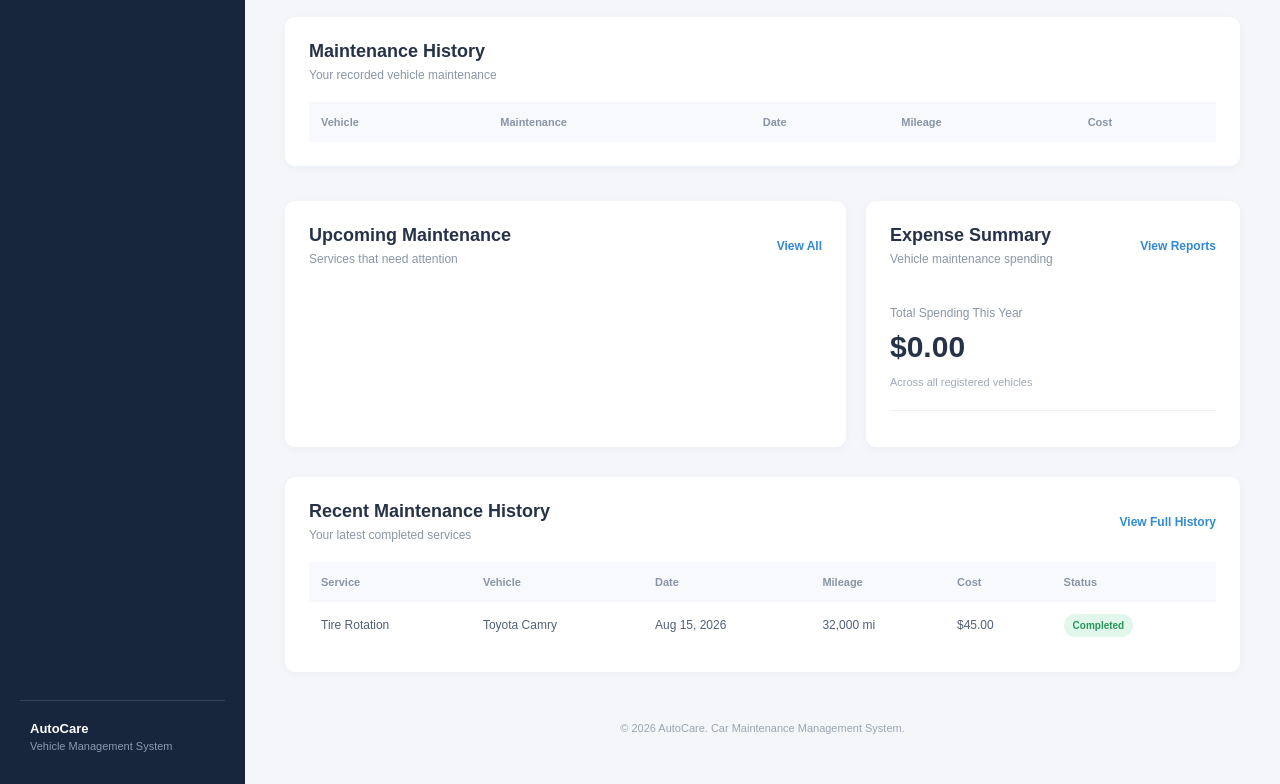
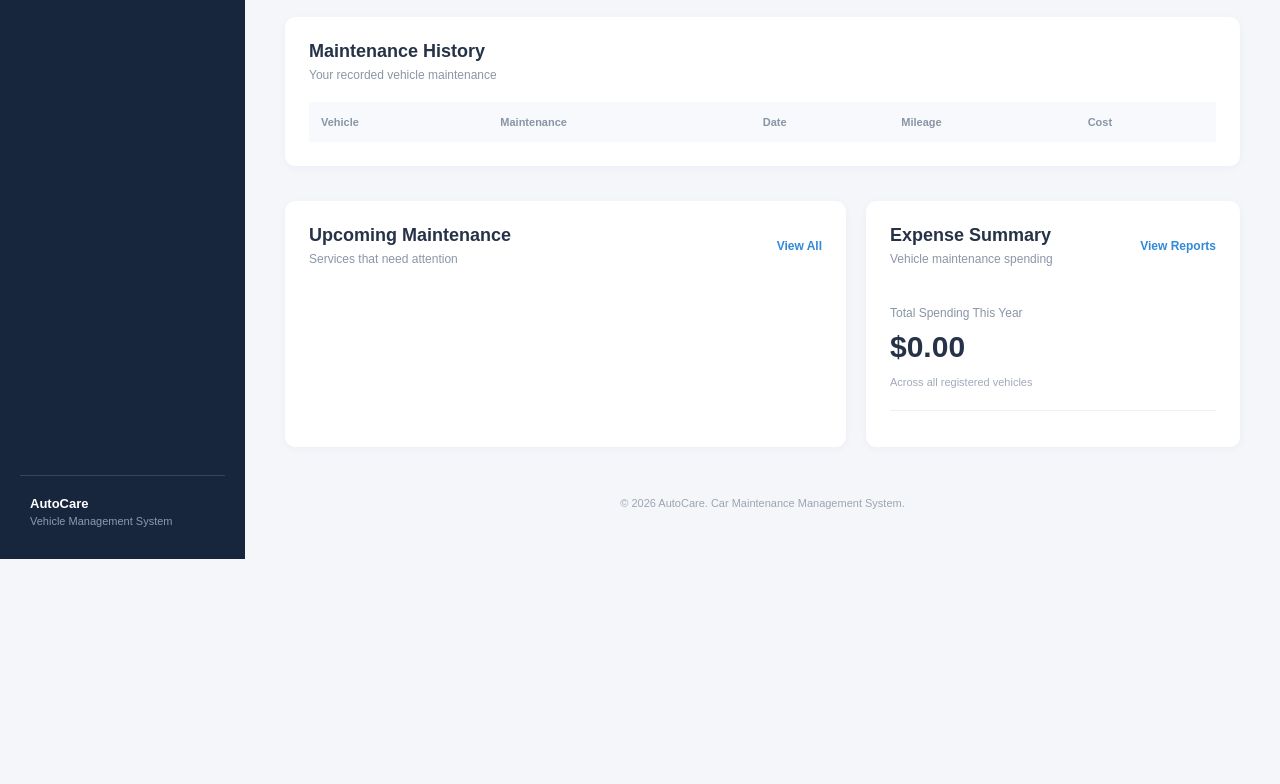
Before and after one commit to WartburgMason/CMT-masonb-final, a website: page index.html in a window 1280 px wide. Shown: the part 581-1365 px from the top of the page. After the commit the page ends 1140 px from the top, so only its background shows below. Drawn offline with Linux system fonts and the light colour scheme.

Commit message:
Delete redudant maintenance section

```diff
--- a/index.html
+++ b/index.html
@@ -366,45 +366,6 @@
 
             </section>
 
-            <!-- Recent Maintenance History -->
-            <section class="content-panel history-panel">
-
-                <div class="section-header">
-                    <div>
-                        <h2>Recent Maintenance History</h2>
-                        <p>Your latest completed services</p>
-                    </div>
-
-                    <a href="#">View Full History</a>
-                </div>
-
-                <div class="table-container">
-                    <table>
-                        <thead>
-                            <tr>
-                                <th>Service</th>
-                                <th>Vehicle</th>
-                                <th>Date</th>
-                                <th>Mileage</th>
-                                <th>Cost</th>
-                                <th>Status</th>
-                            </tr>
-                        </thead>
-
-                        <tbody>
-                            <tr>
-                                <td>Tire Rotation</td>
-                                <td>Toyota Camry</td>
-                                <td>Aug 15, 2026</td>
-                                <td>32,000 mi</td>
-                                <td>$45.00</td>
-                                <td><span class="status completed-label">Completed</span></td>
-                            </tr>
-                        </tbody>
-                    </table>
-                </div>
-
-            </section>
 
             <footer class="page-footer">
                 <p>© 2026 AutoCare. Car Maintenance Management System.</p>
```
